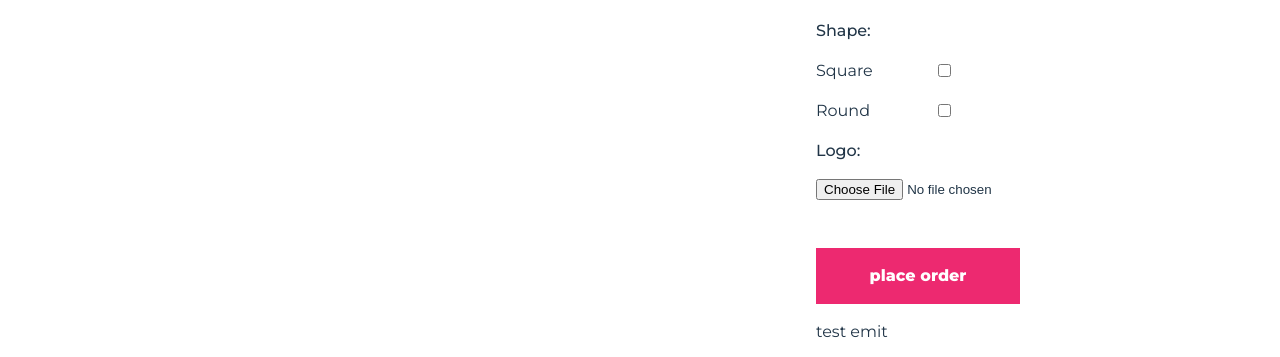
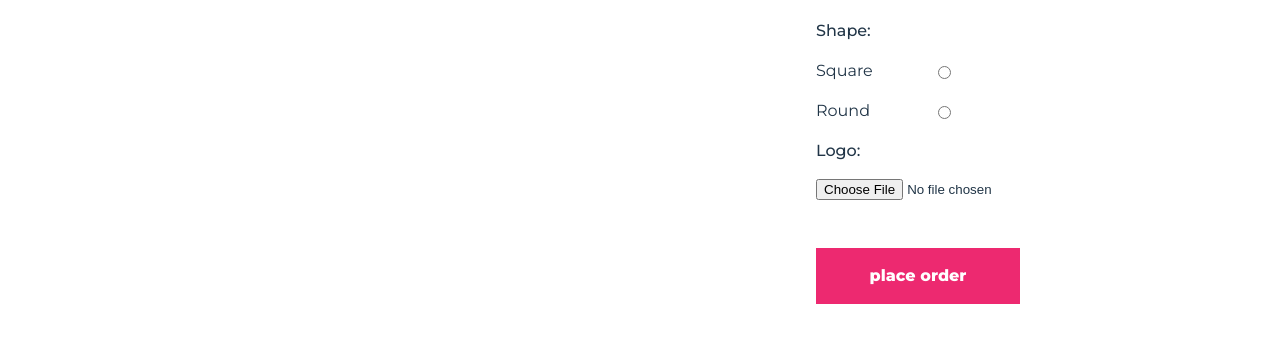
Before and after one commit to ArthurdeLophem/donutello, a Vue app: page /order in a window 1280 px wide. Both pictures are taken after a click on the checkbox 925 px from the left and 558 px from the top of the page. Shown: the part 587-944 px from the top of the page. After the commit the page ends 891 px from the top, so only its background shows below. Built offline with nearby package versions, Linux system fonts and the light colour scheme; no server answers.

Commit message:
feat(payment): sellected logo shape will now be implemented into the db

```diff
--- a/src/components/paymentInfo.vue
+++ b/src/components/paymentInfo.vue
@@ -9,6 +9,8 @@ const email = ref(),
     stad = ref();
 let donuts,
     business;
+
+let shapeRef = ref();
 
 const apiUrl = cloud;
 const unsignedUploadPreset = cloudPreset;
@@ -47,6 +49,13 @@ const placeOrder = () => {
             .then(response => response.json())
             .then(data => {
                 let url = data.secure_url;
+                let shape;
+                if (shapeRef.value == 0) {
+                    shape = "square";
+                }
+                else if(shapeRef.value == 1) {
+                    shape = "round";
+                }
 
                 const formData = {
                     "contact": {
@@ -59,7 +68,7 @@ const placeOrder = () => {
                     },
                     "donuts": JSON.parse(window.localStorage.getItem('donuts')),
                     "card": {
-                            "shape": "square",
+                            "shape": shape,
                             "url": url
                     }
                 }
@@ -152,11 +161,11 @@ const setIsCompleted = () => {
                 <span class="content__text content__text--semibold">Shape:</span>
                 <div class="content__checkbox">
                     <span class="checkbox__text">Square</span>
-                    <input class="checkbox__box" type="checkbox" name="square">
+                    <input v-model="shapeRef" class="checkbox__box" type="radio" name="shape" value="0">
                 </div>
                 <div class="content__checkbox content__checkbox--margin">
                     <span class="checkbox__text">Round</span>
-                    <input class="checkbox__box" type="checkbox" name="round">
+                    <input v-model="shapeRef" class="checkbox__box" type="radio" name="shape" value="1">
                 </div>
                 <span class="content__text content__text--semibold">Logo:</span>
                 <span class="content__error content__error--hidden">Please add a logo file</span>
@@ -168,7 +177,6 @@ const setIsCompleted = () => {
         <div class="btn__primary" @click="placeOrder">
             <p class="btn__text">place order</p>
         </div>
-        <p @click="setIsCompleted(true)">test emit</p>
     </div>
 </template>
 <style scoped>
```
